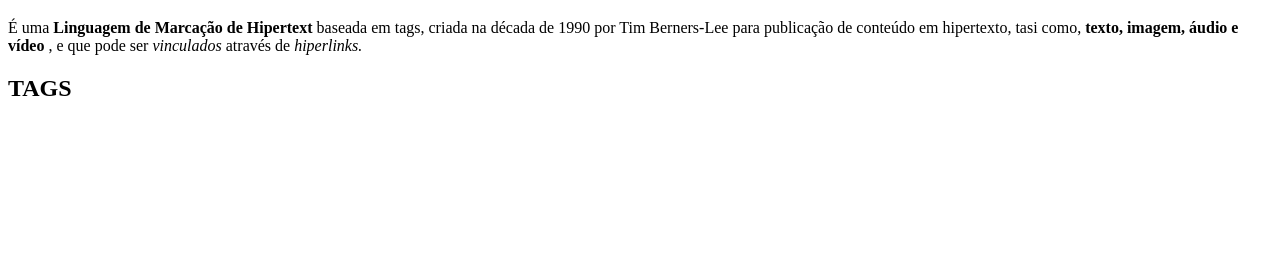
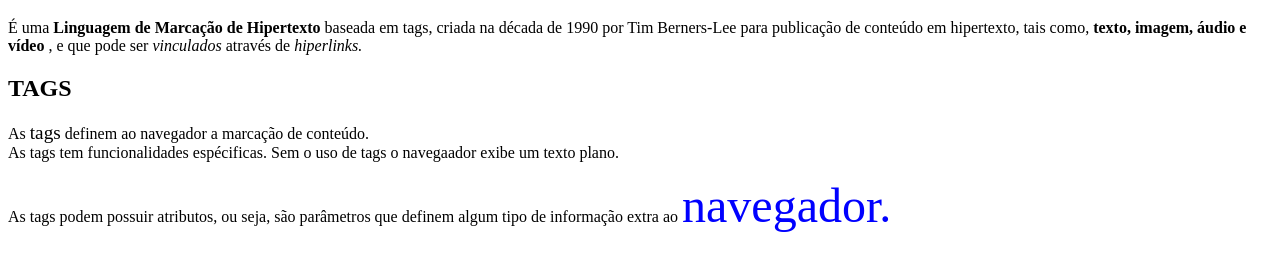
Before and after one commit to SabrinaSurmaczValentim/primeiro_site, a plain HTML site: page index.html in a window 1280 px wide. Shown: the part 61-332 px from the top of the page. Drawn offline with Linux system fonts and the light colour scheme.

Commit message:
segunda atualização

```diff
--- a/index.html
+++ b/index.html
@@ -8,8 +8,9 @@
 </head>
 <body>
     <h1>HTML</h1>
-    <p>É uma <b>Linguagem de Marcação de Hipertext</b> baseada em tags, criada na década de 1990 por Tim Berners-Lee para publicação de conteúdo em hipertexto, tasi como, <strong>texto, imagem, áudio e vídeo</strong> , e que pode ser <i>vinculados</i> através de <em>hiperlinks.</em></p>
+    <p>É uma <b>Linguagem de Marcação de Hipertexto</b> baseada em tags, criada na década de 1990 por Tim Berners-Lee para publicação de conteúdo em hipertexto, tais como, <strong>texto, imagem, áudio e vídeo</strong> , e que pode ser <i>vinculados</i> através de <em>hiperlinks.</em></p>
     <h2>TAGS</h2>
-
+    <p>As <big>tags</big> definem ao navegador a marcação de conteúdo.<br>As tags tem funcionalidades espécificas. Sem o uso de tags o navegaador exibe um texto plano.</p>
+    <p>As tags podem possuir atributos, ou seja, são parâmetros que definem algum tipo de informação extra ao <font color="blue" size="14">navegador.</font></p>
 </body>
 </html>
```
